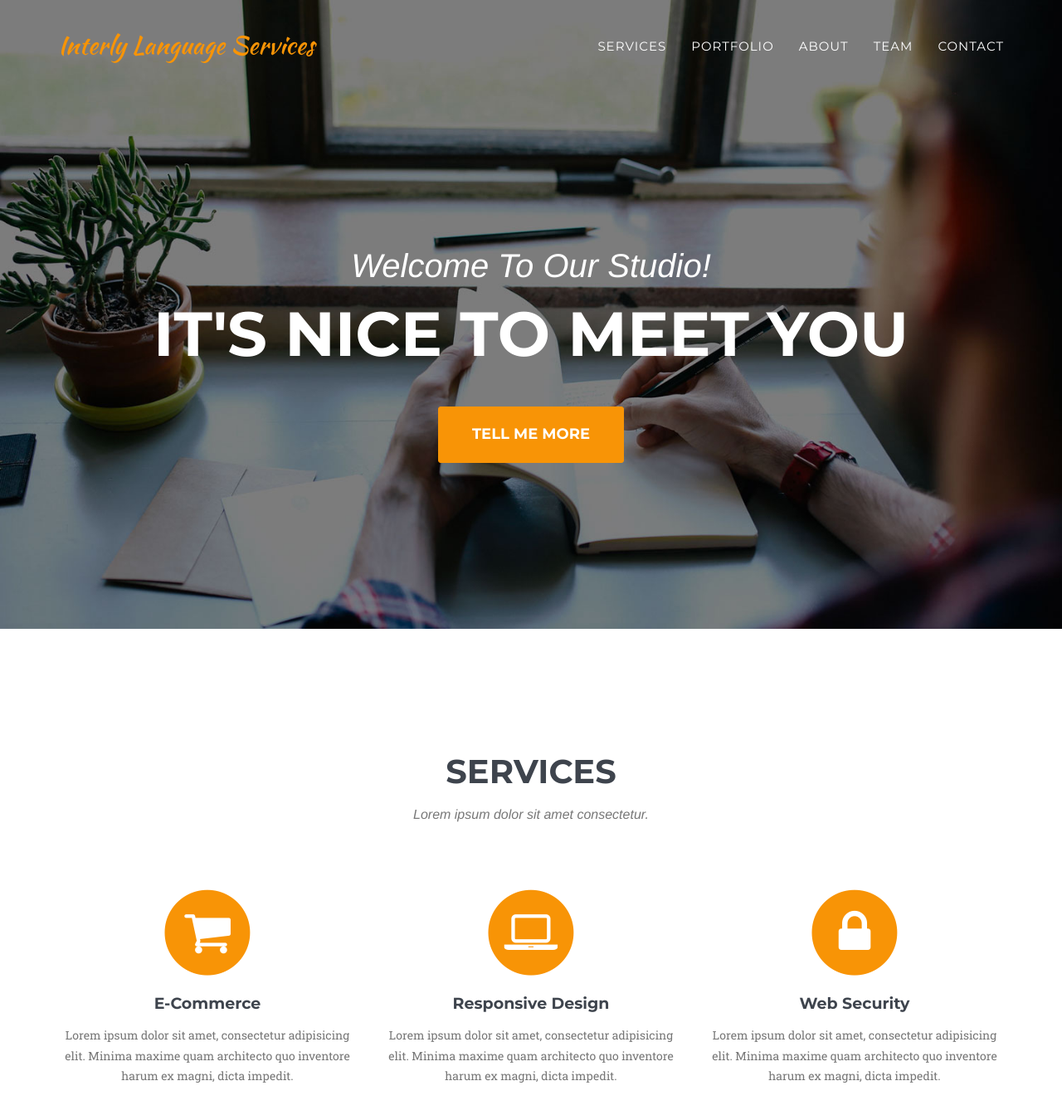
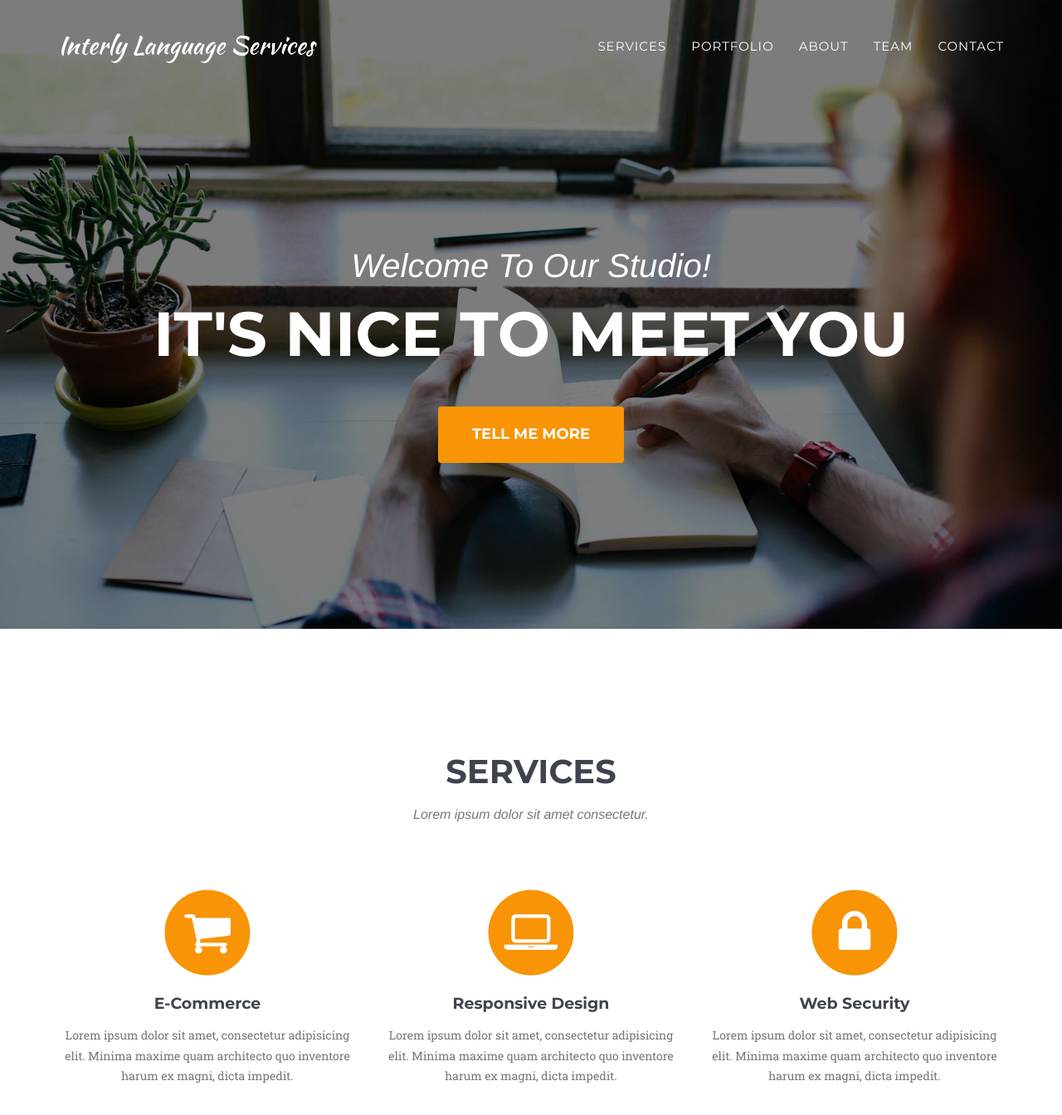
Before and after one commit to kylesezhi/kylesezhi.github.io, a Jekyll site: the page built from index.html, in a window 1280 px wide and 1400 px high. Shown: the top 1344 px of the window at 83% size. Built offline with Jekyll 4.4.1, drawn with Linux system fonts in a browser that asks for light colours; some web fonts are replaced.

Commit message:
Add white logo

```diff
--- a/_includes/css/agency.css
+++ b/_includes/css/agency.css
@@ -177,14 +177,14 @@ fieldset[disabled] .btn-xl.active {
 
 .navbar-default .navbar-brand {
     font-family: "Kaushan Script","Helvetica Neue",Helvetica,Arial,cursive;
-    color: #{{ site.color.primary }};
+    color: #{{ white }};
 }
 
 .navbar-default .navbar-brand:hover,
 .navbar-default .navbar-brand:focus,
 .navbar-default .navbar-brand:active,
 .navbar-default .navbar-brand.active {
-    color: #{{ site.color.secondary }};
+    color: #{{ white }};
 }
 
 .navbar-default .navbar-collapse {
```
Also changed, not shown: 1 other file.
